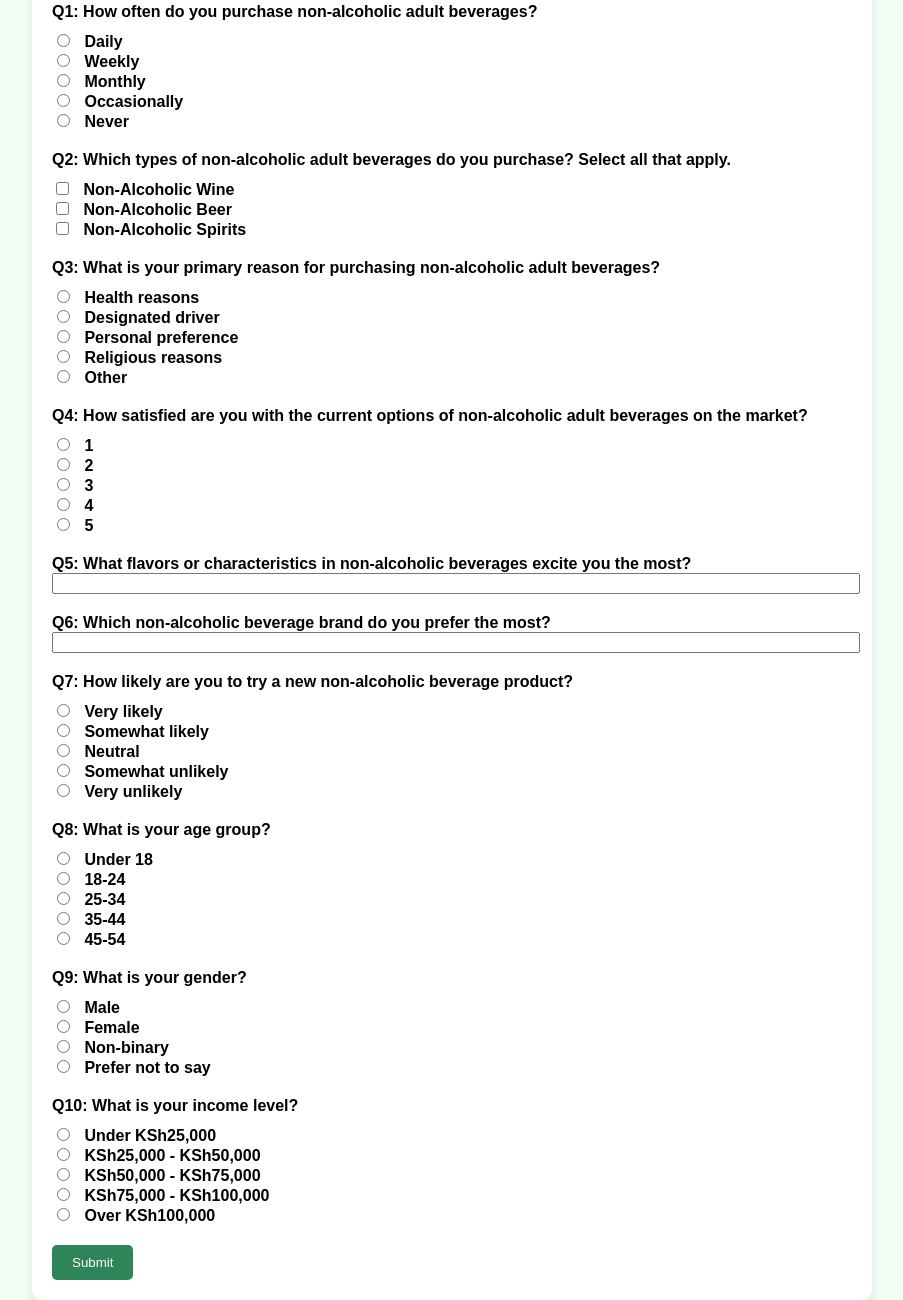
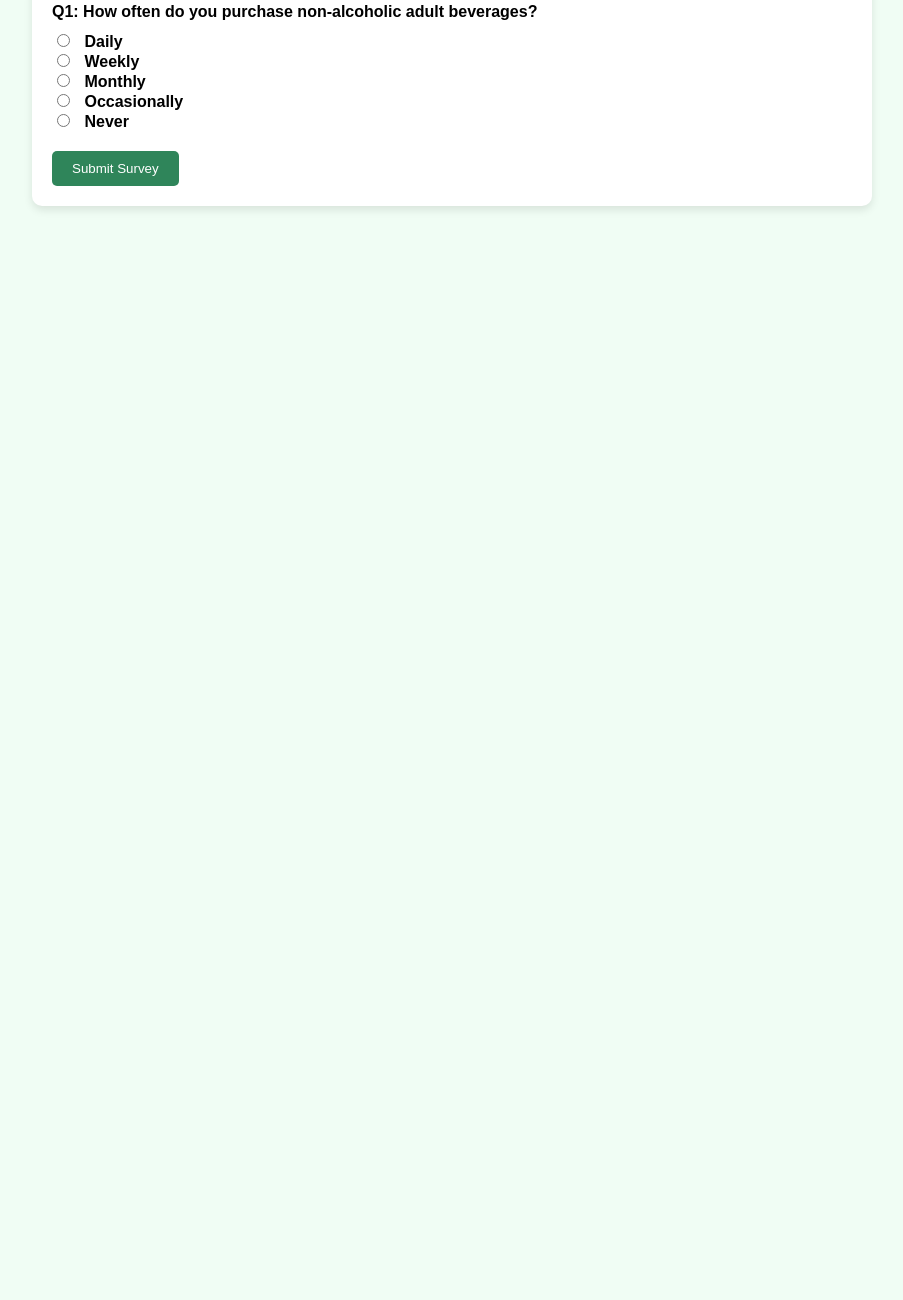
Before and after one commit to simonwangai17/survey1, a plain HTML site: page index.html in a window 1280 px wide. Shown: the part 105-1405 px from the top of the page, without its empty margins (188-1091 px from the left). After the commit the page ends 800 px from the top, so only its background shows below. Drawn offline with Linux system fonts and the light colour scheme.

Commit message:
popup fixed

```diff
--- a/index.html
+++ b/index.html
@@ -80,7 +80,7 @@
 
     /* Modal Styles */
     .modal {
-      display: none;
+      display: none; /* Ensures the modal is hidden initially */
       position: fixed;
       top: 0;
       left: 0;
@@ -88,19 +88,25 @@
       height: 100%;
       background-color: rgba(0, 0, 0, 0.5);
       z-index: 1000;
+      display: flex;
+      justify-content: center;
+      align-items: center;
     }
 
     .modal-content {
       background-color: white;
-      margin: 10% auto;
       padding: 20px;
       width: 90%;
       max-width: 600px;
       border-radius: 10px;
+      text-align: center;
+      box-shadow: 0 4px 10px rgba(0, 0, 0, 0.2);
     }
 
     .close {
-      float: right;
+      position: absolute;
+      top: 10px;
+      right: 20px;
       font-size: 20px;
       cursor: pointer;
       color: #2f855a;
@@ -130,91 +136,7 @@
         </div>
       </div>
 
-      <div class="question">
-        <label>Q2: Which types of non-alcoholic adult beverages do you purchase? Select all that apply.</label>
-        <div class="answers">
-          <label><input type="checkbox" name="q2" value="Non-Alcoholic Wine"> Non-Alcoholic Wine</label><br>
-          <label><input type="checkbox" name="q2" value="Non-Alcoholic Beer"> Non-Alcoholic Beer</label><br>
-          <label><input type="checkbox" name="q2" value="Non-Alcoholic Spirits"> Non-Alcoholic Spirits</label>
-        </div>
-      </div>
-
-      <div class="question">
-        <label>Q3: What is your primary reason for purchasing non-alcoholic adult beverages?</label>
-        <div class="answers">
-          <label><input type="radio" name="q3" value="Health reasons"> Health reasons</label><br>
-          <label><input type="radio" name="q3" value="Designated driver"> Designated driver</label><br>
-          <label><input type="radio" name="q3" value="Personal preference"> Personal preference</label><br>
-          <label><input type="radio" name="q3" value="Religious reasons"> Religious reasons</label><br>
-          <label><input type="radio" name="q3" value="Other"> Other</label>
-        </div>
-      </div>
-
-      <div class="question">
-        <label>Q4: How satisfied are you with the current options of non-alcoholic adult beverages on the market?</label>
-        <div class="answers">
-          <label><input type="radio" name="q4" value="1"> 1</label><br>
-          <label><input type="radio" name="q4" value="2"> 2</label><br>
-          <label><input type="radio" name="q4" value="3"> 3</label><br>
-          <label><input type="radio" name="q4" value="4"> 4</label><br>
-          <label><input type="radio" name="q4" value="5"> 5</label>
-        </div>
-      </div>
-
-      <div class="question">
-        <label>Q5: What flavors or characteristics in non-alcoholic beverages excite you the most?</label>
-        <input type="text" name="q5" style="width: 100%;">
-      </div>
-
-      <div class="question">
-        <label>Q6: Which non-alcoholic beverage brand do you prefer the most?</label>
-        <input type="text" name="q6" style="width: 100%;">
-      </div>
-
-      <div class="question">
-        <label>Q7: How likely are you to try a new non-alcoholic beverage product?</label>
-        <div class="answers">
-          <label><input type="radio" name="q7" value="Very likely"> Very likely</label><br>
-          <label><input type="radio" name="q7" value="Somewhat likely"> Somewhat likely</label><br>
-          <label><input type="radio" name="q7" value="Neutral"> Neutral</label><br>
-          <label><input type="radio" name="q7" value="Somewhat unlikely"> Somewhat unlikely</label><br>
-          <label><input type="radio" name="q7" value="Very unlikely"> Very unlikely</label>
-        </div>
-      </div>
-
-      <div class="question">
-        <label>Q8: What is your age group?</label>
-        <div class="answers">
-          <label><input type="radio" name="q8" value="Under 18"> Under 18</label><br>
-          <label><input type="radio" name="q8" value="18-24"> 18-24</label><br>
-          <label><input type="radio" name="q8" value="25-34"> 25-34</label><br>
-          <label><input type="radio" name="q8" value="35-44"> 35-44</label><br>
-          <label><input type="radio" name="q8" value="45-54"> 45-54</label>
-        </div>
-      </div>
-
-      <div class="question">
-        <label>Q9: What is your gender?</label>
-        <div class="answers">
-          <label><input type="radio" name="q9" value="Male"> Male</label><br>
-          <label><input type="radio" name="q9" value="Female"> Female</label><br>
-          <label><input type="radio" name="q9" value="Non-binary"> Non-binary</label><br>
-          <label><input type="radio" name="q9" value="Prefer not to say"> Prefer not to say</label>
-        </div>
-      </div>
-
-      <div class="question">
-        <label>Q10: What is your income level?</label>
-        <div class="answers">
-          <label><input type="radio" name="q10" value="Under KSh25,000"> Under KSh25,000</label><br>
-          <label><input type="radio" name="q10" value="KSh25,000 - KSh50,000"> KSh25,000 - KSh50,000</label><br>
-          <label><input type="radio" name="q10" value="KSh50,000 - KSh75,000"> KSh50,000 - KSh75,000</label><br>
-          <label><input type="radio" name="q10" value="KSh75,000 - KSh100,000"> KSh75,000 - KSh100,000</label><br>
-          <label><input type="radio" name="q10" value="Over KSh100,000"> Over KSh100,000</label>
-        </div>
-      </div>
-
-      <button type="button" class="submit-button" onclick="openModal()">Submit</button>
+      <button type="button" class="submit-button" onclick="openModal()">Submit Survey</button>
     </form>
   </div>
 
@@ -222,7 +144,8 @@
   <div class="modal" id="surveyModal">
     <div class="modal-content">
       <span class="close" onclick="closeModal()">&times;</span>
-      <h3>Complete the Google Form</h3>
+      <h3>Non-Alcoholic Beverages</h3>
+      <p>Thank you for participating in our survey! Please complete the Google Form below:</p>
       <iframe
         src="https://forms.gle/ErLihmKbE3gAybKo6"
         width="100%"
@@ -234,15 +157,23 @@
   </div>
 
   <script>
+    // Ensures the modal remains hidden on page load
+    document.addEventListener('DOMContentLoaded', () => {
+      document.getElementById('surveyModal').style.display = 'none';
+    });
+
     function openModal() {
-      document.getElementById('surveyModal').style.display = 'block';
+      // Show the modal popup
+      document.getElementById('surveyModal').style.display = 'flex';
     }
 
     function closeModal() {
+      // Hide the modal popup
       document.getElementById('surveyModal').style.display = 'none';
     }
 
     function redirectToMain() {
+      // Redirect to the main page
       window.location.href = 'https://simonwangai17.github.io/dash/';
     }
   </script>
```
